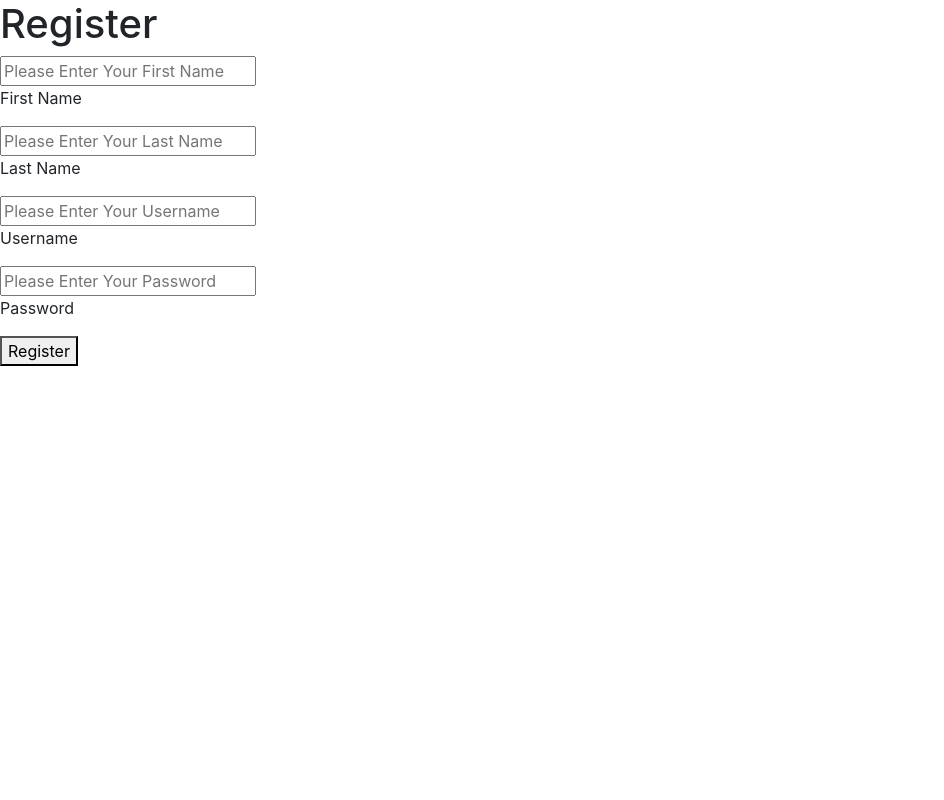
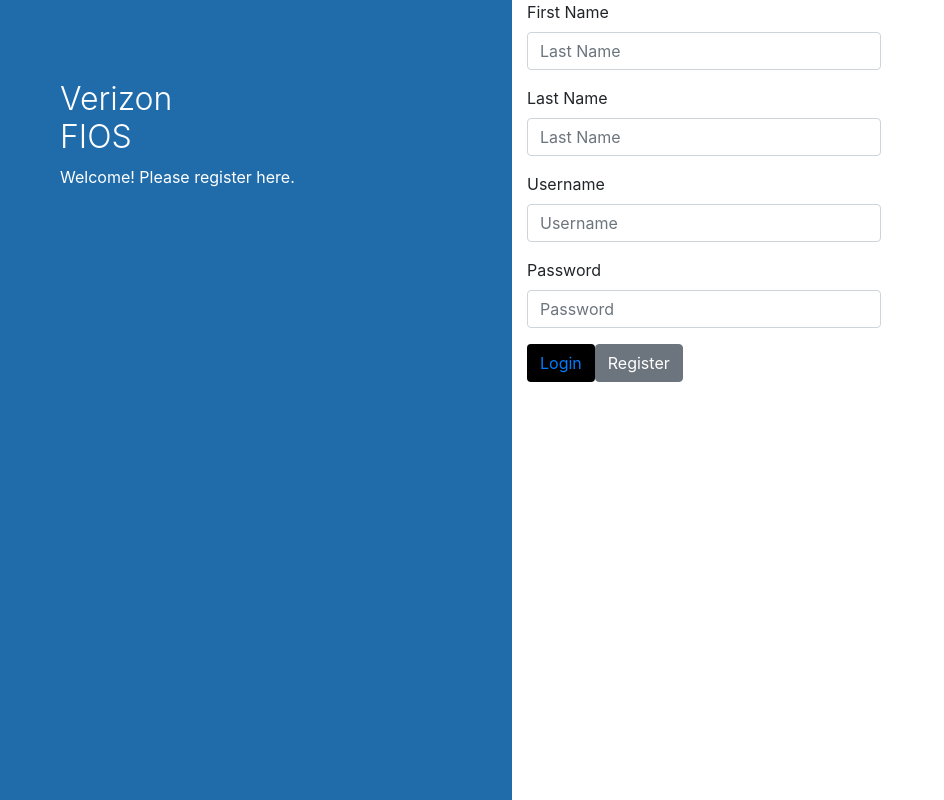
Before and after one commit to cwsvensson/P-Infosys-FIOS-ms-Frontend, an Angular app in the folder MiniProject/: page /register in a window 1280 px wide. Shown: the whole page, without its empty margins (0-944 px from the left). Built offline with nearby package versions, Linux system fonts and the light colour scheme.

Commit message:
front end styling complete

```diff
--- a/MiniProject/src/app/register/register.component.css
+++ b/MiniProject/src/app/register/register.component.css
@@ -0,0 +1,35 @@
+
+.fillbox{
+    margin-left: 40%;
+}
+
+
+.sidedec {
+    height: 100%;
+    background-color: rgb(32, 108, 170);
+    overflow-x: hidden;
+    padding-top: 20px;
+}
+
+.sidedec{
+    width: 40%;
+    position: fixed;
+    z-index: 1;
+    top: 0;
+    left: 0;
+}
+
+
+.service-info{
+    padding: 60px;
+    color: #fff;
+}
+
+.service-info h2{
+    font-weight: 300;
+}
+
+.btn-black{
+    background-color: #000 !important;
+    color: #fff;
+}
--- a/MiniProject/src/app/register/register.component.html
+++ b/MiniProject/src/app/register/register.component.html
@@ -1,23 +1,33 @@
-<h1>Register</h1>
+<div class="sidedec">
+    <div class="service-info">
+       <h2>Verizon<br> FIOS</h2>
+       <p>Welcome! Please register here.</p>
+    </div>
+ </div>
+ <div class="fillbox">
+    <div class="col-md-6 col-sm-12">
+       <div>
+            <div class="form-group">
+                <label>First Name</label>
+                <input type="text" class="form-control" placeholder="Last Name" [(ngModel)]="firstname">
+             </div>
 
-<div class="center">
-    <input type="text" [(ngModel)]="firstname" placeholder="Please Enter Your First Name"/>
-    <p>First Name</p>
-</div>
+             <div class="form-group">
+                <label>Last Name</label>
+                <input type="text" class="form-control" placeholder="Last Name" [(ngModel)]="lastname">
+             </div>
 
-<div class="center">
-    <input type="text" [(ngModel)]="lastname" placeholder="Please Enter Your Last Name"/>
-    <p>Last Name</p>
-</div>
+             <div class="form-group">
+                <label>Username</label>
+                <input type="text" class="form-control" placeholder="Username" [(ngModel)]="username">
+             </div>
+             <div class="form-group">
+                <label>Password</label>
+                <input type="password" class="form-control" placeholder="Password" [(ngModel)]="password">
+             </div>
+             <button type="submit" class="btn btn-black"><a href="login">Login</a></button>
+             <button type="submit" class="btn btn-secondary" (click)="register_clicked()">Register</button>
 
-<div class="center">
-    <input type="text" [(ngModel)]="username" placeholder="Please Enter Your Username"/>
-    <p>Username</p>
-</div>
-
-<div class="center">
-    <input type="password" [(ngModel)]="password" placeholder="Please Enter Your Password"/>
-    <p>Password</p>
-</div>
-
-<button (click)="register_clicked()">Register</button>
+       </div>
+    </div>
+ </div>
```
